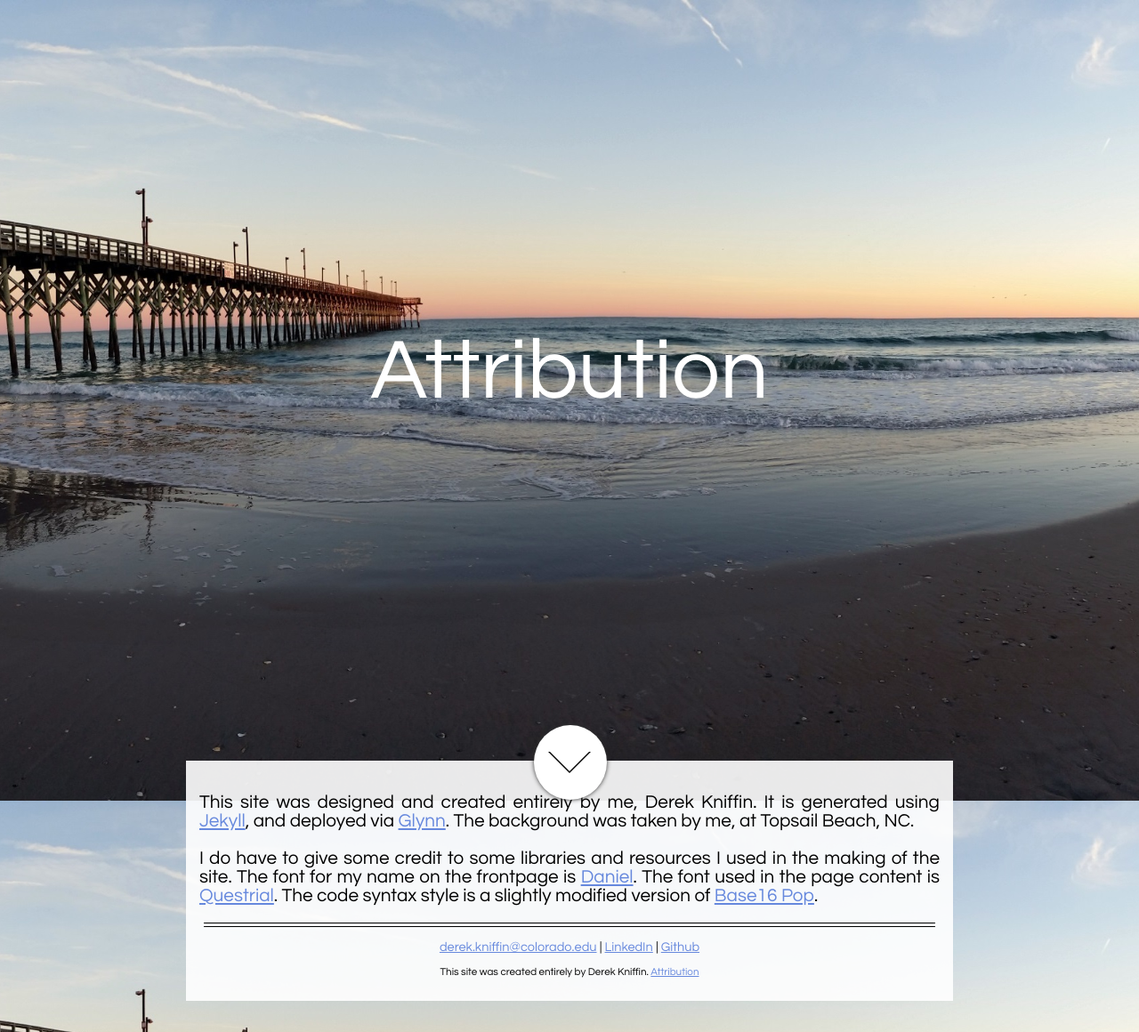
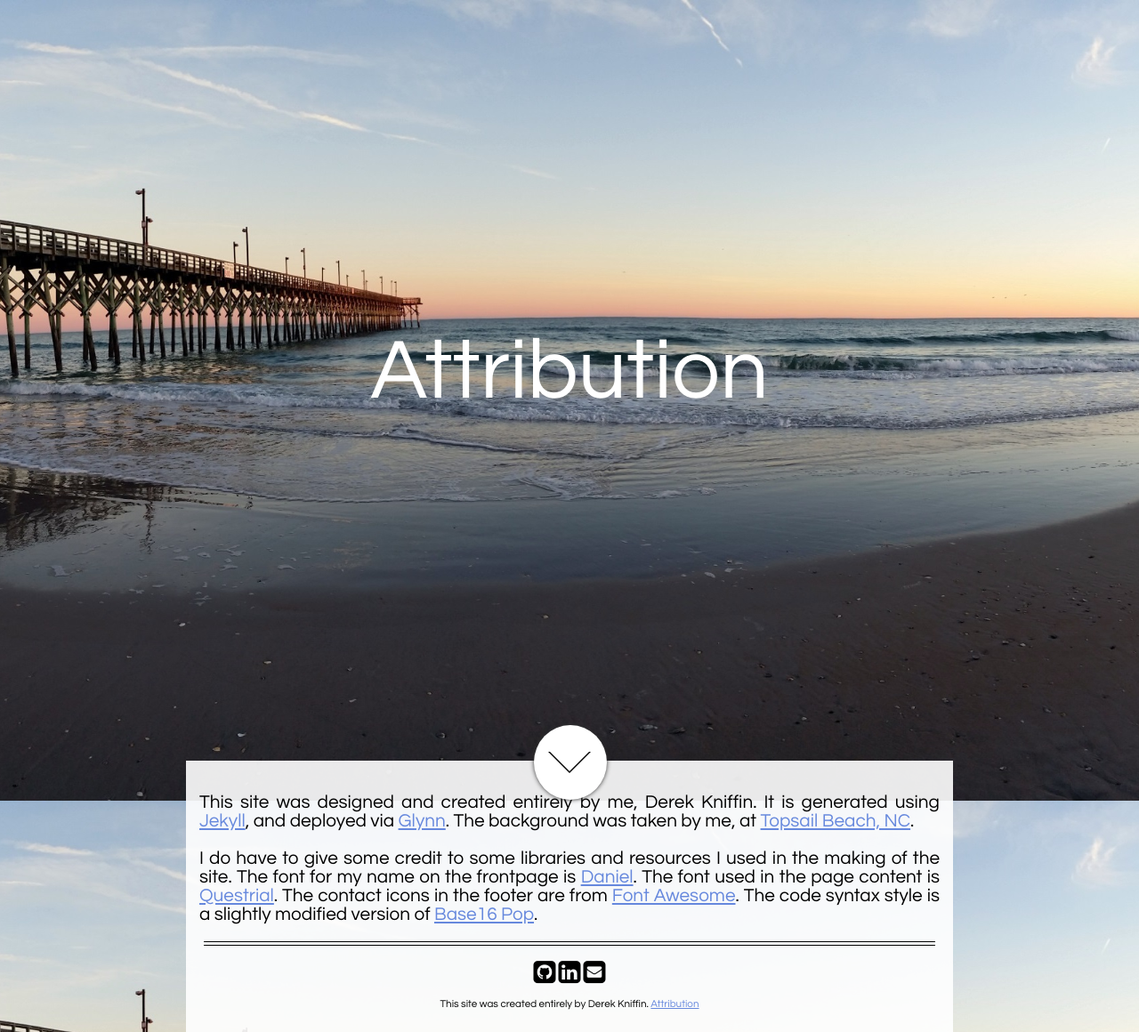
Before and after one commit to oddityoverseer13/personal-website, a Jekyll site: the page built from attribution.html, in a window 1280 px wide. Shown: the whole page at 89% size. Built offline with Jekyll 4.4.1, drawn with Linux system fonts in a browser that asks for light colours; nearby versions of some CDN libraries; Markdown is read by kramdown in place of the engine named in the settings.

Commit message:
Added fontawesome icons for contact buttons in footer

```diff
--- a/_config.yml
+++ b/_config.yml
@@ -1,7 +1,7 @@
 name: Derek Kniffin
 # url: http://kniffin.us/derek
-# url: http://wheatley.int.colorado.edu/personal-website
-url: http://localhost:4000
+url: http://wheatley.int.colorado.edu/personal-website
+# url: http://localhost:4000
 
 markdown: redcarpet
 highlighter: rouge
--- a/_includes/footer.html
+++ b/_includes/footer.html
@@ -2,9 +2,9 @@
 
 <div id='footer' style="text-align: center;">
 	<hr class="clearfloat"/>
-	<p><a href="mailto:derek.kniffin@colorado.edu">derek.kniffin@colorado.edu</a> |
-	<a href="http://www.linkedin.com/in/derekkniffin">LinkedIn</a> |
-	<a href="https://github.com/oddityoverseer13">Github</a>
+	<p><a href="https://github.com/oddityoverseer13"><i class="fa fa-github-square contact-icon"></i></a>
+	<a href="http://www.linkedin.com/in/derekkniffin"><i class="fa fa-linkedin-square contact-icon"></i></a>
+	<a href="mailto:derek.kniffin@colorado.edu"><i class="fa fa-envelope-square contact-icon"></i></a>
 	</p>
 	<p class="attribution">
 	This site was created entirely by Derek Kniffin. <a href="attribution.html">Attribution</a>
--- a/_layouts/default.html
+++ b/_layouts/default.html
@@ -26,6 +26,7 @@
         <link rel="stylesheet" href="{{site.url}}/css/main.css">
         <link rel="stylesheet" href="{{site.url}}/css/nav.css">
 
+        <link rel="stylesheet" href="//maxcdn.bootstrapcdn.com/font-awesome/4.3.0/css/font-awesome.min.css">
 
         <script src="{{site.url}}/js/jquery-1.11.2.min.js"></script>
         <script src="{{site.url}}/js/jquery.slicknav.min.js"></script>
--- a/attribution.html
+++ b/attribution.html
@@ -2,5 +2,5 @@
 layout: default
 title: Attribution
 ---
-<p>This site was designed and created entirely by me, Derek Kniffin. It is generated using <a href="http://jekyllrb.com">Jekyll</a>, and deployed via <a href="https://github.com/dmathieu/glynn">Glynn</a>. The background was taken by me, at Topsail Beach, NC.</p>
-<p>I do have to give some credit to some libraries and resources I used in the making of the site. The font for my name on the frontpage is <a href='http://www.1001freefonts.com/daniel.font'>Daniel</a>. The font used in the page content is <a href='http://www.1001freefonts.com/questrial_font.font'>Questrial</a>. The code syntax style is a slightly modified version of <a href="http://chriskempson.github.io/base16/#pop">Base16 Pop</a>.</p>
+<p>This site was designed and created entirely by me, Derek Kniffin. It is generated using <a href="http://jekyllrb.com">Jekyll</a>, and deployed via <a href="https://github.com/dmathieu/glynn">Glynn</a>. The background was taken by me, at <a href="http://www.openstreetmap.org/?mlat=34.42400&mlon=-77.54639#map=18/34.42400/-77.54639">Topsail Beach, NC</a>.</p>
+<p>I do have to give some credit to some libraries and resources I used in the making of the site. The font for my name on the frontpage is <a href='http://www.1001freefonts.com/daniel.font'>Daniel</a>. The font used in the page content is <a href='http://www.1001freefonts.com/questrial_font.font'>Questrial</a>. The contact icons in the footer are from <a href="http://fortawesome.github.io/Font-Awesome/">Font Awesome</a>. The code syntax style is a slightly modified version of <a href="http://chriskempson.github.io/base16/#pop">Base16 Pop</a>.</p>
--- a/css/main.css
+++ b/css/main.css
@@ -72,6 +72,13 @@ a {
    border-top: 1px solid #000; border-bottom: 1px solid #000;
    height: 3px; margin: 5px;
 }
+
+#footer .contact-icon {
+  font-size: 2.0em;
+  color: black;
+}
+
+
 
 .on-hold {
    color: #999;
```
Also changed, not shown: _posts/2015-03-25-programming-for-the-layman.md (line endings or trailing spaces).
